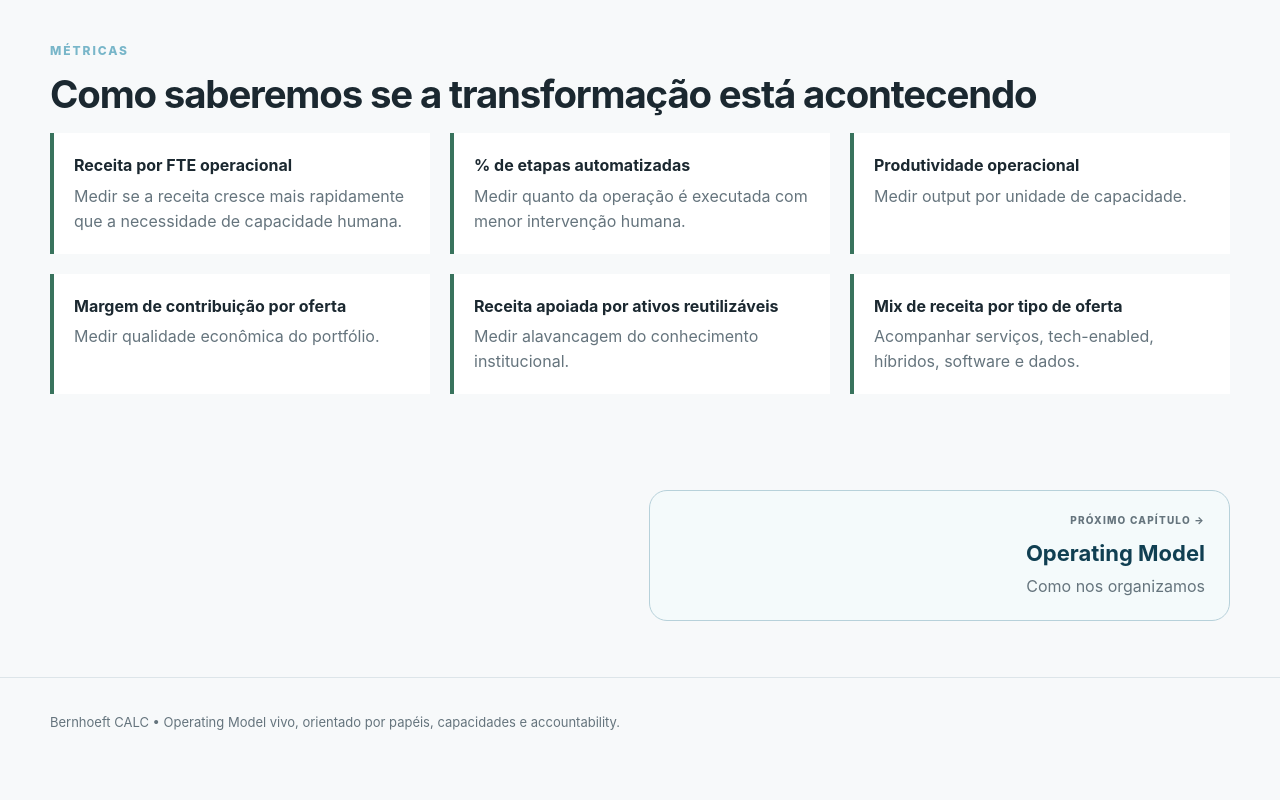
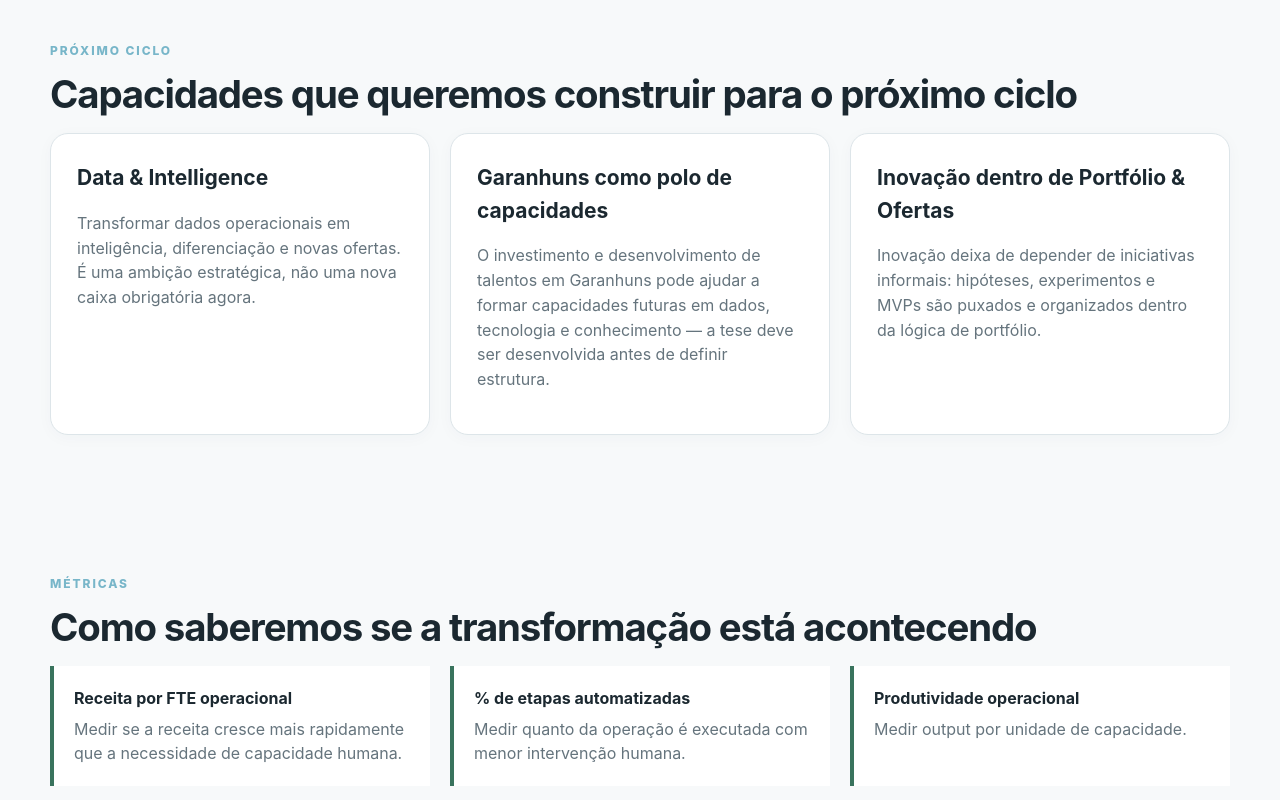
Before and after one commit to crbertini/bernhoeft-calc-operating-model, a Next.js app: page / in a window 1280 px wide. Shown: the part 3880-4680 px from the top of the page. Before the commit the page ends 4646 px from the top, so only its background shows below. Built offline with nearby package versions, Linux system fonts and the light colour scheme.

Commit message:
Render future capabilities from strategy YAML

```diff
--- a/src/app/page.tsx
+++ b/src/app/page.tsx
@@ -7,5 +7,6 @@ export default function Home(){ const s=getStrategy(); return <>
   <Section eyebrow="Evolução" title="Da empresa atual para a empresa que queremos construir"><div className="fromTo">{s.fromTo.map((x:any,i:number)=><div className="fromToRow" key={i}><div><small>Hoje</small>{x.from}</div><div className="arrow">→</div><div><small>Amanhã</small>{x.to}</div></div>)}</div></Section>
   <Section eyebrow="Portfólio" title={s.continuum.title} intro={s.continuum.description}><div className="continuum">{s.continuum.stages.map((x:string,i:number)=><div key={x}><span>{i+1}</span>{x}</div>)}</div></Section>
   <Section eyebrow="Princípios" title="Como vamos organizar a transformação"><div className="grid3">{s.principles.map((p:any)=><article className="card" key={p.title}><h3>{p.title}</h3><p>{p.description}</p></article>)}</div></Section>
+  {s.futureCapabilities && <Section eyebrow="Próximo ciclo" title={s.futureCapabilities.title}><div className="grid3">{s.futureCapabilities.items.map((item:any)=><article className="card" key={item.title}><h3>{item.title}</h3><p>{item.description}</p></article>)}</div></Section>}
   <Section eyebrow="Métricas" title="Como saberemos se a transformação está acontecendo"><div className="grid3">{s.transformationMetrics.map((m:any)=><article className="metric" key={m.id}><strong>{m.label}</strong><span>{m.intent}</span></article>)}</div></Section>
 </> }
```
